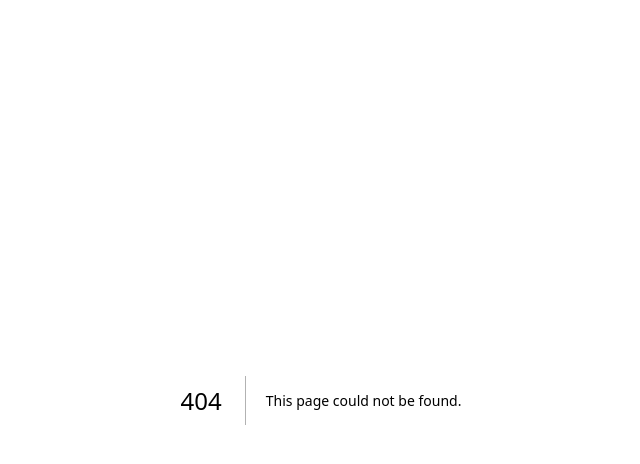
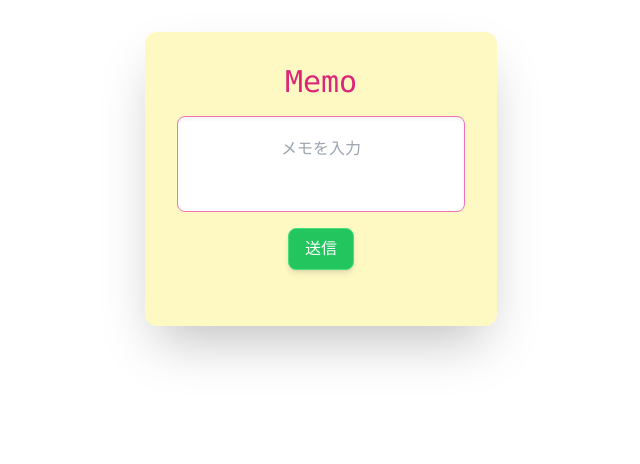
Before and after one commit to kame82/react-begin, a Next.js app: page /simple-memo in a window 1280 px wide. Before the commit this address had no page. Shown: the top 464 px of the page, without its empty margins (319-959 px from the left). Built offline with nearby package versions, Linux system fonts and the light colour scheme.

Commit message:
メモ機能の実装

```diff
--- /dev/null
+++ b/app/(main)/simple-memo/customHook.ts
@@ -0,0 +1,36 @@
+import { ChangeEvent, useState } from "react";
+
+type UseSimpleMemo = () => {
+  inputText: string;
+  memo: string[];
+  handleText: (e: ChangeEvent<HTMLTextAreaElement>) => void;
+  handleMemo: () => void;
+  deleteMemo: (index: number) => void;
+};
+
+export const useSimpleMemoText: UseSimpleMemo = () => {
+  const [inputText, setInputText] = useState("");
+  const [memo, setMemo] = useState<string[]>([]);
+
+  const handleText = (e: ChangeEvent<HTMLTextAreaElement>) => {
+    setInputText(e.target.value);
+  };
+
+  const handleMemo = () => {
+    if (!inputText.trim()) return;
+    setMemo((prev) => [...prev, inputText]);
+    setInputText("");
+  };
+
+  const deleteMemo = (index: number) => {
+    setMemo((prev) => prev.filter((_, i) => i !== index));
+  };
+
+  return {
+    inputText,
+    memo,
+    handleText,
+    handleMemo,
+    deleteMemo,
+  };
+};
--- /dev/null
+++ b/app/(main)/simple-memo/page.tsx
@@ -0,0 +1,52 @@
+"use client";
+
+import { NextPage } from "next";
+import { useSimpleMemoText } from "./customHook";
+
+const SimpleMemo: NextPage = () => {
+  const { inputText, memo, handleText, handleMemo, deleteMemo } = useSimpleMemoText();
+
+  return (
+    <div className="max-w-4xl mx-auto mt-8">
+      <div className="flex justify-center">
+        <div className="flex flex-col items-center p-8 bg-yellow-100 shadow-2xl rounded-xl">
+          <h1 className="text-3xl font-mono text-pink-600 mb-4">Memo</h1>
+          <textarea
+            onChange={handleText}
+            value={inputText} // 双方向データバインディング
+            className="resize-none w-72 h-24 border border-pink-400 rounded-lg text-center p-5 focus:outline-none focus:ring-2 focus:ring-pink-500 shadow-inner"
+            placeholder="メモを入力"
+          />
+          <div className="mt-4">
+            <button
+              onClick={handleMemo}
+              className="border border-green-400 bg-green-500 text-white px-4 py-2 rounded-lg hover:bg-green-600 transition-all duration-300 shadow-md"
+            >
+              送信
+            </button>
+          </div>
+          <div className="w-full max-w-md mt-6">
+            <ul className="space-y-4">
+              {memo.map((item, index) => (
+                <li
+                  key={index}
+                  className="flex justify-between items-center bg-blue-100 p-4 rounded-lg shadow-lg"
+                >
+                  <span className="flex-1 text-slate-800">{item}</span>
+                  <button
+                    onClick={() => deleteMemo(index)}
+                    className="ml-4 border border-red-400 bg-red-500 text-white px-3 py-1 rounded-lg hover:bg-red-600 transition-all duration-300 shadow-md"
+                  >
+                    削除
+                  </button>
+                </li>
+              ))}
+            </ul>
+          </div>
+        </div>
+      </div>
+    </div>
+  );
+};
+
+export default SimpleMemo;
--- a/app/page.tsx
+++ b/app/page.tsx
@@ -2,7 +2,7 @@ import Link from "next/link";
 
 export default function Home() {
   return (
-    <div className="relative flex flex-col gap-6 justify-center items-center min-h-screen bg-gray-900">
+    <div className="relative flex flex-col gap-6 justify-center items-center min-h-screen bg-gray-900 text-gray-900">
       <div
         className="absolute inset-0 bg-cover bg-center opacity-75"
         style={{ backgroundImage: "url('/react.png')" }}
@@ -55,6 +55,22 @@ export default function Home() {
               4 Change Color
             </div>
           </Link>
+          <Link href="/comment">
+            <div
+              className="border-2 border-gray-500 rounded-lg bg-yellow-300 hover:bg-yellow-400
+            px-6 py-4 text-center shadow-lg transition-colors duration-300 cursor-pointer"
+            >
+              5 Add Comments
+            </div>
+          </Link>
+          <Link href="/simple-memo">
+            <div
+              className="border-2 border-gray-500 rounded-lg bg-green-600 hover:bg-green-400
+            px-6 py-4 text-center shadow-lg transition-colors duration-300 cursor-pointer"
+            >
+              6 Simple Memo
+            </div>
+          </Link>
         </div>
       </div>
     </div>
```
